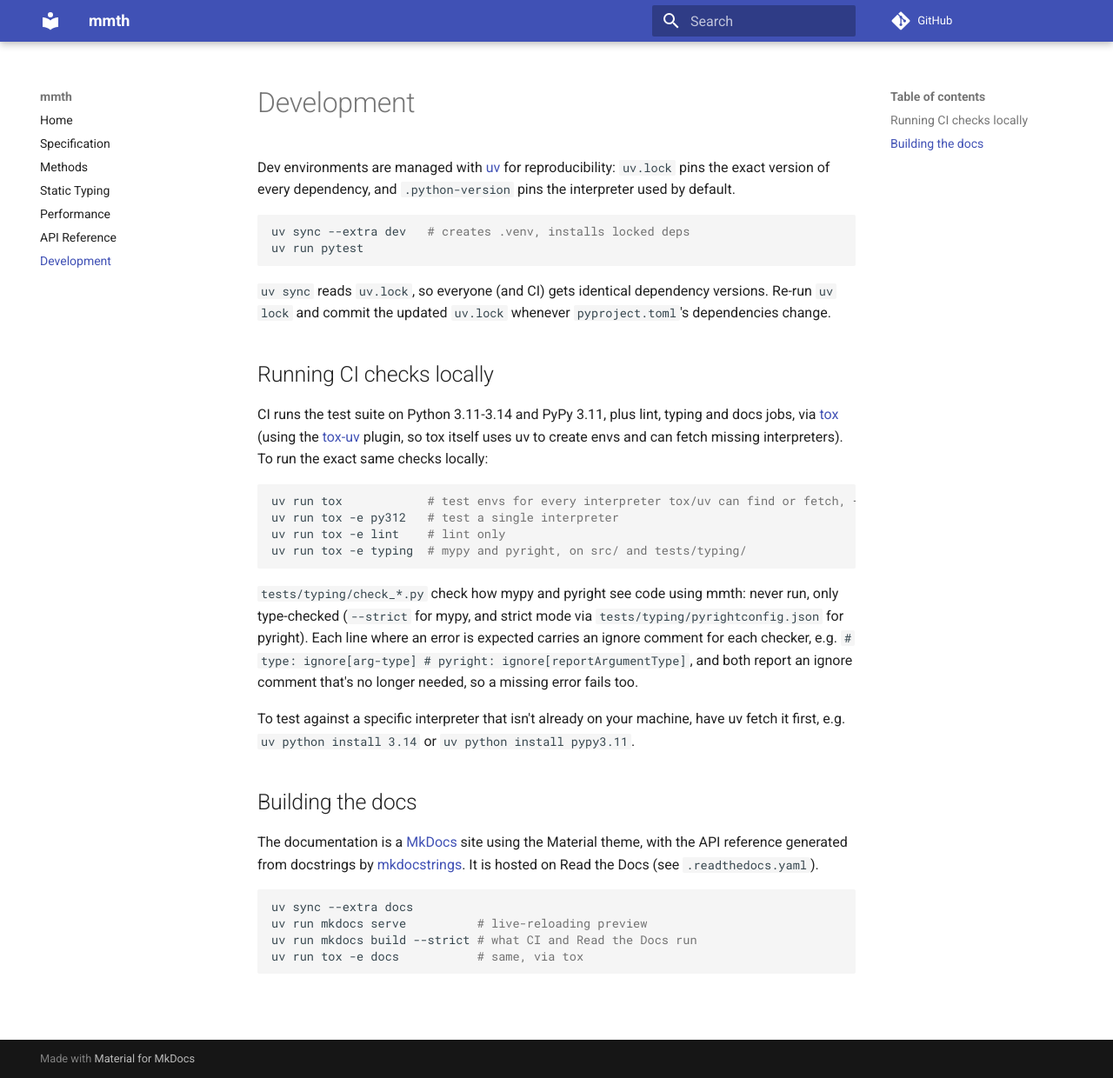
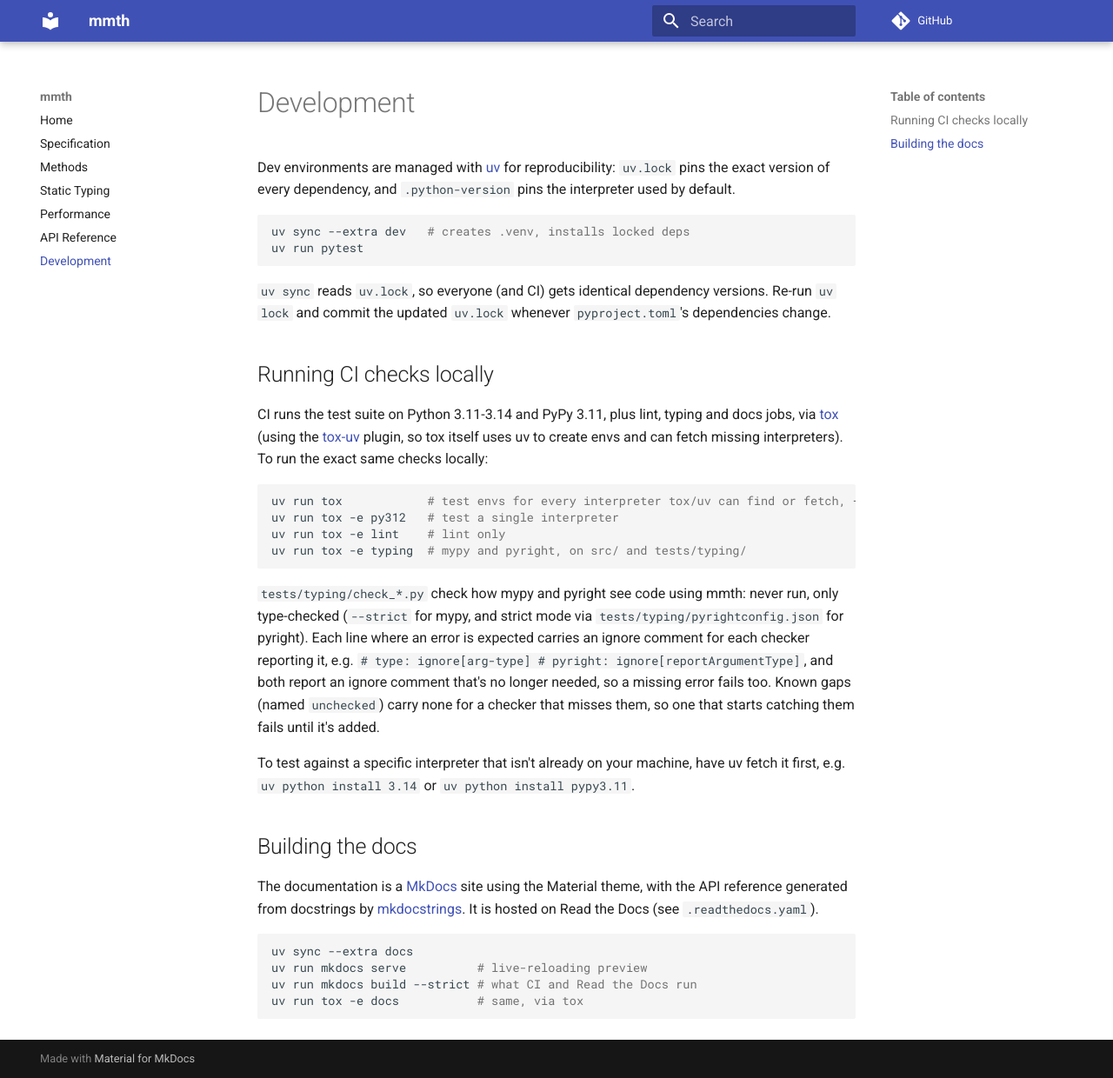
Before and after one commit to rlamy/mmth, an MkDocs documentation site: the page built from docs/development.md, in a window 1280 px wide and 1240 px high. Shown: the whole window at 87% size. Built offline with MkDocs 1.6.1 and Material for MkDocs 9.7.7, drawn with Linux system fonts in a browser that asks for light colours; comment, search, counter and statistics services are not loaded.

Commit message:
Record known gaps in the static checks
Type-check, without an ignore comment for the checker that misses it,
each mistake found not to be caught: the number of types in
`register(T1, T2)` and a method implementation missing `self` (mypy),
and parameters of the default not dispatched on (both). Catching one
then fails the `typing` env until its ignore comment is added.

```diff
--- a/docs/development.md
+++ b/docs/development.md
@@ -30,10 +30,11 @@
 `tests/typing/check_*.py` check how mypy and pyright see code using mmth:
 never run, only type-checked (`--strict` for mypy, and strict mode via
 `tests/typing/pyrightconfig.json` for pyright). Each line where an error is
-expected carries an ignore comment for each checker, e.g.
+expected carries an ignore comment for each checker reporting it, e.g.
 `# type: ignore[arg-type]  # pyright: ignore[reportArgumentType]`, and both
 report an ignore comment that's no longer needed, so a missing error fails
-too.
+too. Known gaps (named `unchecked`) carry none for a checker that misses
+them, so one that starts catching them fails until it's added.
 
 To test against a specific interpreter that isn't already on your machine,
 have uv fetch it first, e.g. `uv python install 3.14` or
```
Also changed, not shown: 2 other files.
